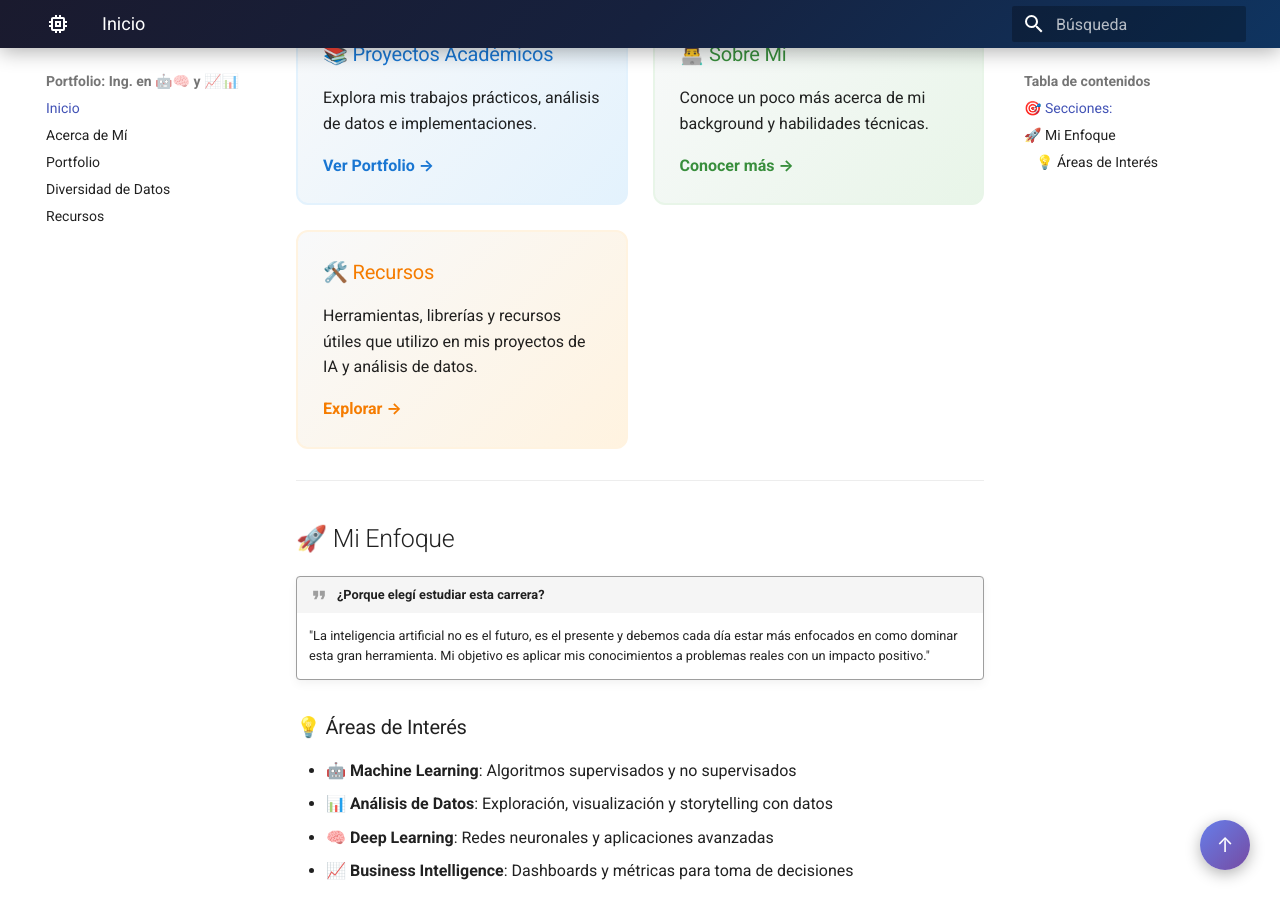
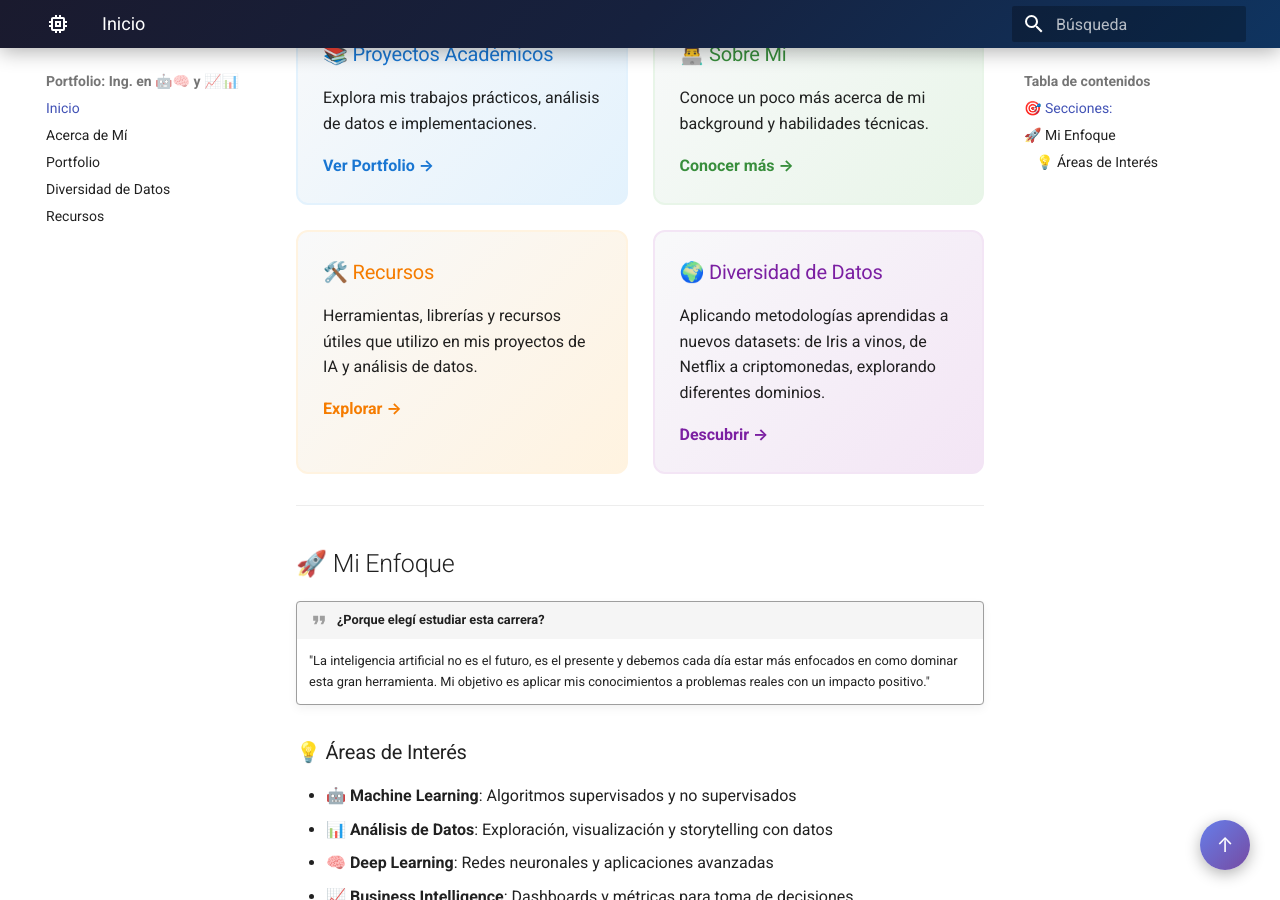
Before and after one commit to ValeRodMa/portafolio_ia_ucu, an MkDocs documentation site: the page built from docs/index.md, in a window 1280 px wide and 900 px high, scrolled down 517 px. Built offline with MkDocs 1.6.1 and Material for MkDocs 9.7.7, drawn with Linux system fonts in a browser that asks for light colours.

Commit message:
feat: Agregar tarjeta de 'Diversidad de Datos' en página principal
- Añadir cuarta tarjeta en la sección de navegación principal
- Diseño consistente con colores púrpura (#7b1fa2) y gradiente
- Descripción enfocada en aplicación de metodologías a nuevos datasets
- Enlace directo a la sección diversidad-datos/

```diff
--- a/docs/index.md
+++ b/docs/index.md
@@ -38,6 +38,12 @@ title: "Inicio"
   <a href="recursos/" style="color: #f57c00; font-weight: bold;">Explorar →</a>
 </div>
 
+<div style="padding: 25px; border: 2px solid #f3e5f5; border-radius: 12px; background: linear-gradient(135deg, #f8f9fa 0%, #f3e5f5 100%);">
+  <h3 style="margin-top: 0; color: #7b1fa2;">🌍 Diversidad de Datos</h3>
+  <p>Aplicando metodologías aprendidas a nuevos datasets: de Iris a vinos, de Netflix a criptomonedas, explorando diferentes dominios.</p>
+  <a href="diversidad-datos/" style="color: #7b1fa2; font-weight: bold;">Descubrir →</a>
+</div>
+
 </div>
 
 ---
```
